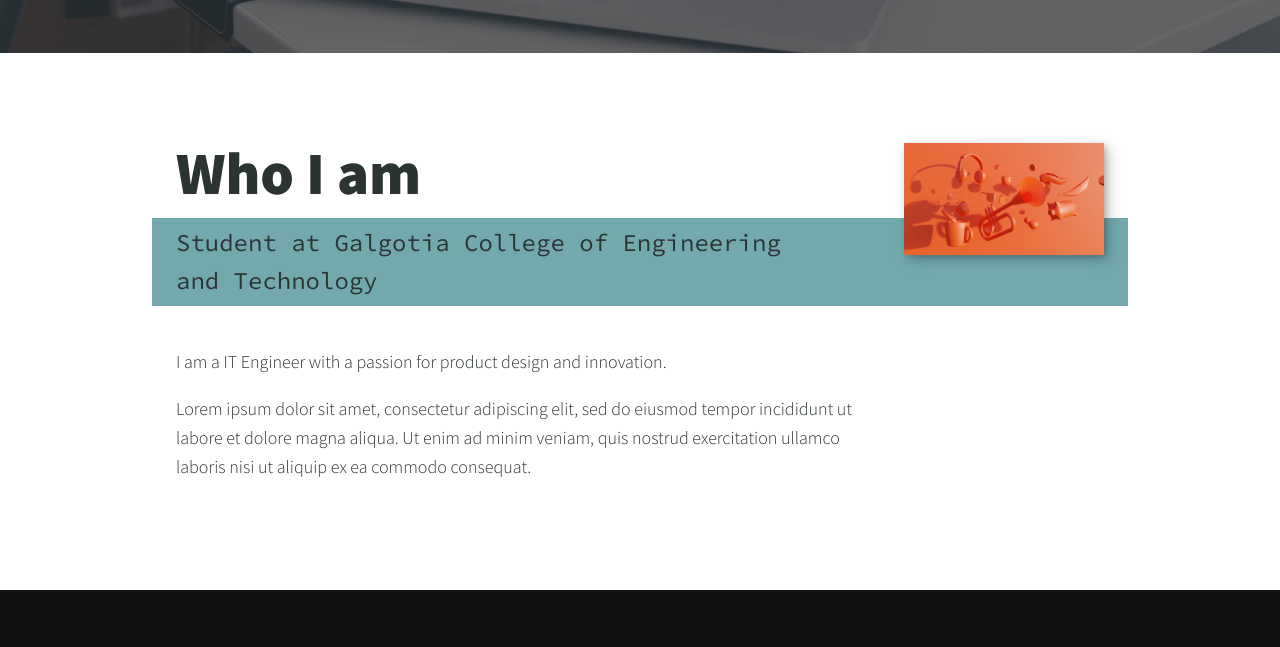
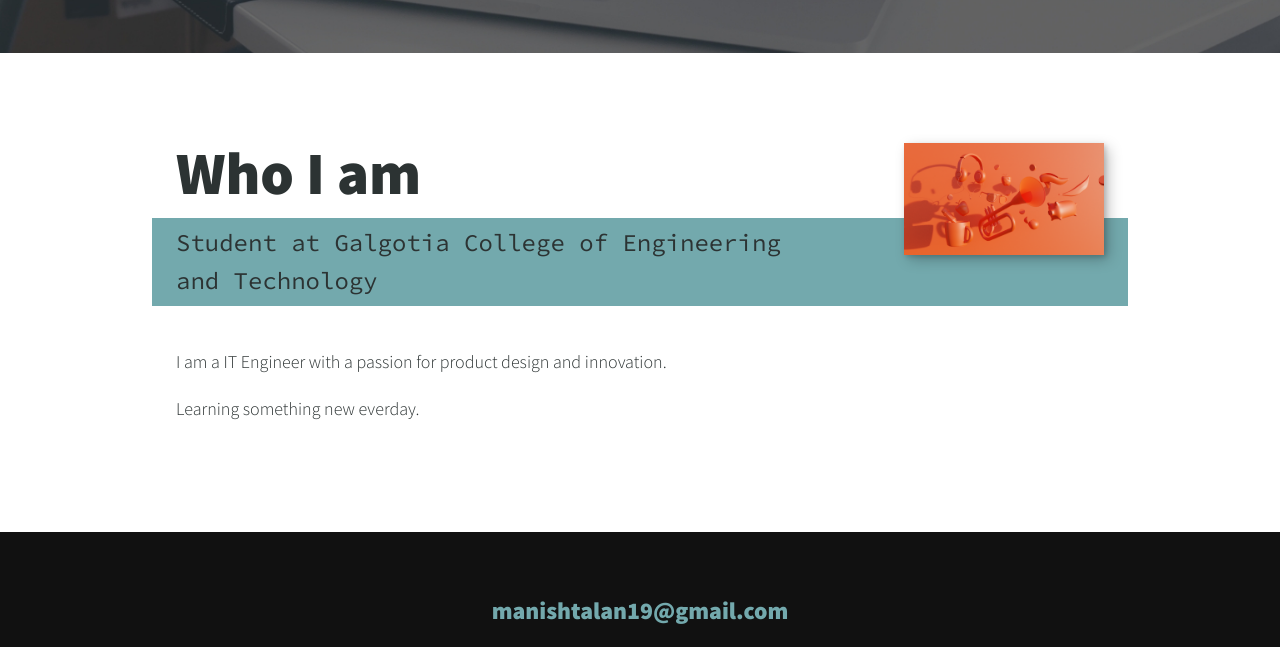
Before and after one commit to Manish1902/My_website, a plain HTML site: page index.html in a window 1280 px wide. Shown: the part 996-1643 px from the top of the page. Drawn offline with Linux system fonts and the light colour scheme.

Commit message:
Add files via upload

```diff
--- a/index.html
+++ b/index.html
@@ -69,7 +69,7 @@
 
             <div class="about-me__body">
                 <p>I am a IT Engineer with a passion for product design and innovation.</p>
-                <p>Lorem ipsum dolor sit amet, consectetur adipiscing elit, sed do eiusmod tempor incididunt ut labore et dolore magna aliqua. Ut enim ad minim veniam, quis nostrud exercitation ullamco laboris nisi ut aliquip ex ea commodo consequat.</p>
+                <p>Learning something new everday.</p>
             </div>
 
             <img src="img/Objects.png" alt="" class="about-me__img">
```
